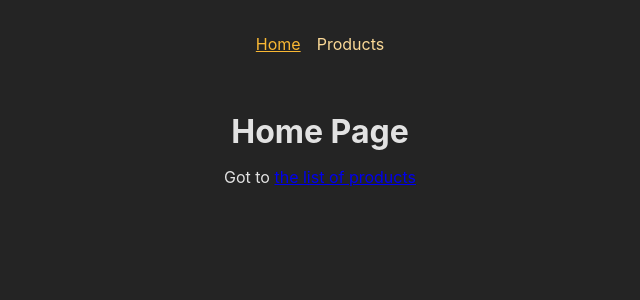
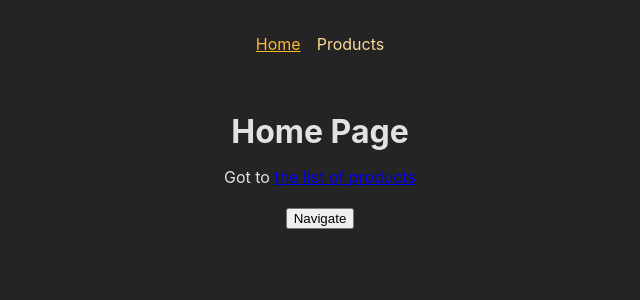
Before and after one commit to Shamoleambo/react-router, a React (Create React App) app: page / in a window 1280 px wide. Shown: the top 300 px of the page, without its empty margins (320-960 px from the left). Built offline with nearby package versions, Linux system fonts and the light colour scheme.

Commit message:
use useNavigate hook to navigate to products from home

```diff
--- a/src/pages/Home.js
+++ b/src/pages/Home.js
@@ -1,12 +1,20 @@
-import { Link } from 'react-router-dom'
+import { Link, useNavigate } from 'react-router-dom'
 
 const HomePage = () => {
+  const navigate = useNavigate()
+
+  const navigateHandler = () => {
+    navigate('/products')
+  }
   return (
     <>
       <h1>Home Page</h1>
       <p>
         Got to <Link to='/products'>the list of products</Link>
       </p>
+      <p>
+        <button onClick={navigateHandler}>Navigate</button>
+      </p>
     </>
   )
 }
```
